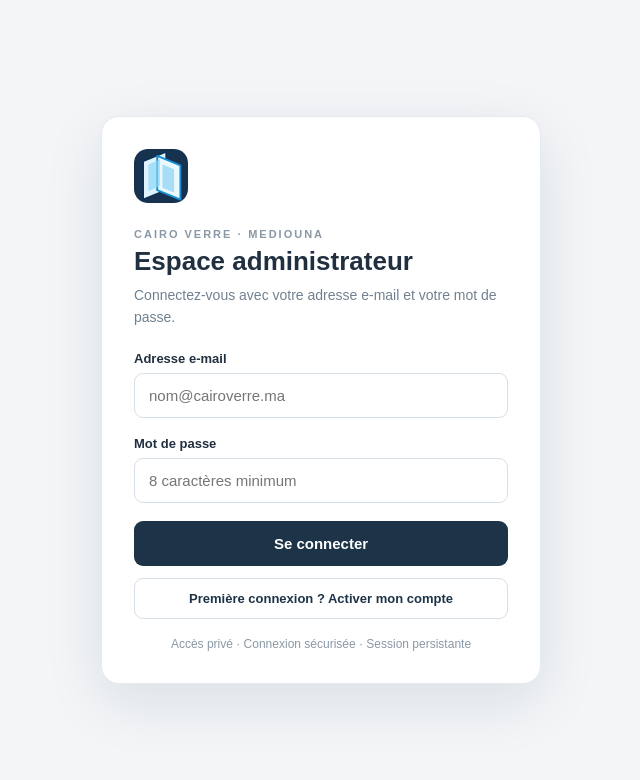
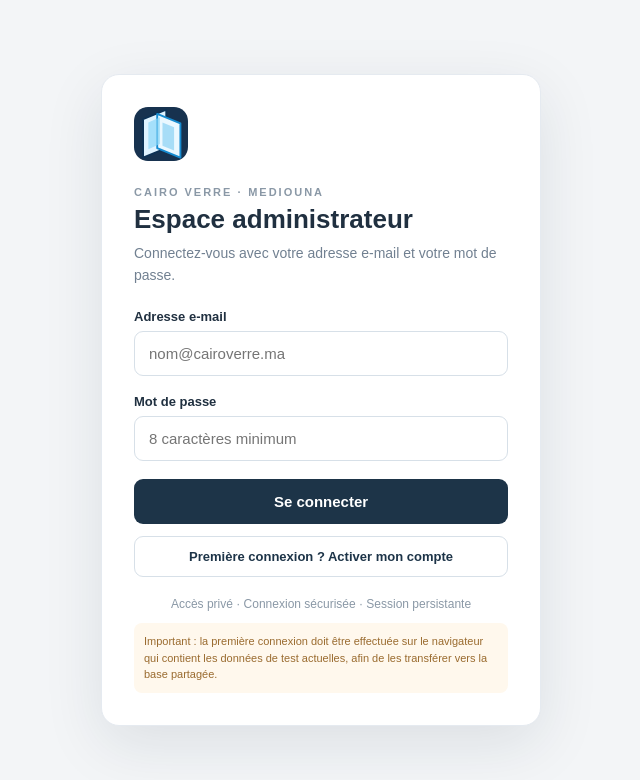
Before and after one commit to souify993-create/cairo-verre-workshop, a Next.js app: page / in a window 1280 px wide. Shown: the top 780 px of the page, without its empty margins (319-959 px from the left). Built offline with nearby package versions, Linux system fonts and the light colour scheme.

Commit message:
Guide first admin sign-in to preserve local workshop data

```diff
--- a/src/components/admin-login.tsx
+++ b/src/components/admin-login.tsx
@@ -45,7 +45,7 @@ export function AdminLogin({ onAuthenticated }: { onAuthenticated: () => void })
         setBusy(false);
         return;
       }
-      if (data.session && data.user?.app_metadata?.role === "admin") {
+      if (data.session && data.user?.app_metadata?.role === "admin" && data.user?.app_metadata?.application === "cairo-verre") {
         onAuthenticated();
       } else {
         setNotice("La demande de création du compte a été envoyée. Vérifiez votre boîte e-mail pour confirmer l’adresse, puis revenez vous connecter.");
@@ -99,7 +99,7 @@ export function AdminLogin({ onAuthenticated }: { onAuthenticated: () => void })
         <button type="button" onClick={() => { setMode(mode === "login" ? "signup" : "login"); setError(""); setNotice(""); }} style={{ width: "100%", marginTop: 12, border: "1px solid #d7e0e8", borderRadius: 9, padding: 12, color: "#1d3448", background: "#fff", fontWeight: 700, fontSize: 13, cursor: "pointer" }}>
           {mode === "login" ? "Première connexion ? Activer mon compte" : "J’ai déjà un compte"}
         </button>
-        <p style={{ margin: "18px 0 0", color: "#8a98a6", fontSize: 12, textAlign: "center" }}>Accès privé · Connexion sécurisée · Session persistante</p>
+        <p style={{ margin: "18px 0 0", color: "#8a98a6", fontSize: 12, lineHeight: 1.55, textAlign: "center" }}>Accès privé · Connexion sécurisée · Session persistante</p><p style={{ margin: "10px 0 0", color: "#9a6b2f", background: "#fff8ed", padding: 10, borderRadius: 8, fontSize: 11, lineHeight: 1.5 }}>Important : la première connexion doit être effectuée sur le navigateur qui contient les données de test actuelles, afin de les transférer vers la base partagée.</p>
       </form>
     </main>
   );
```
